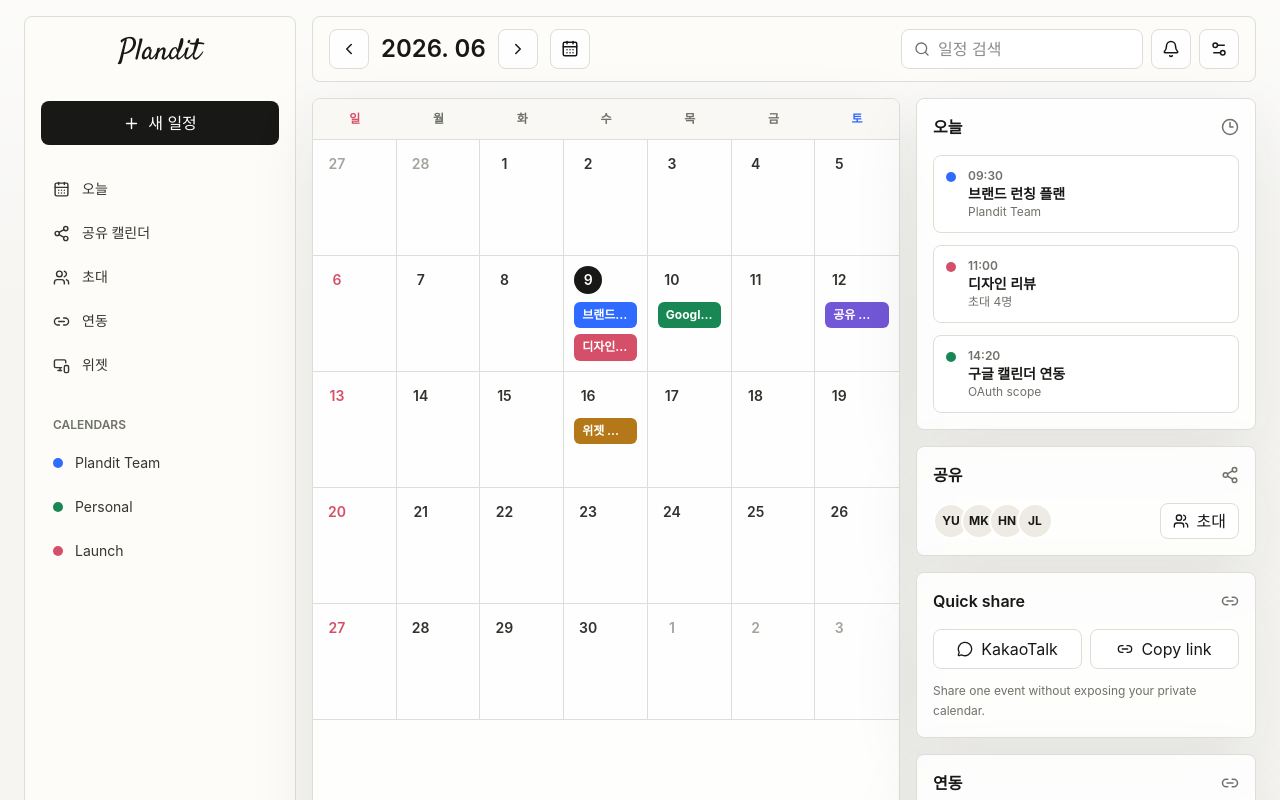
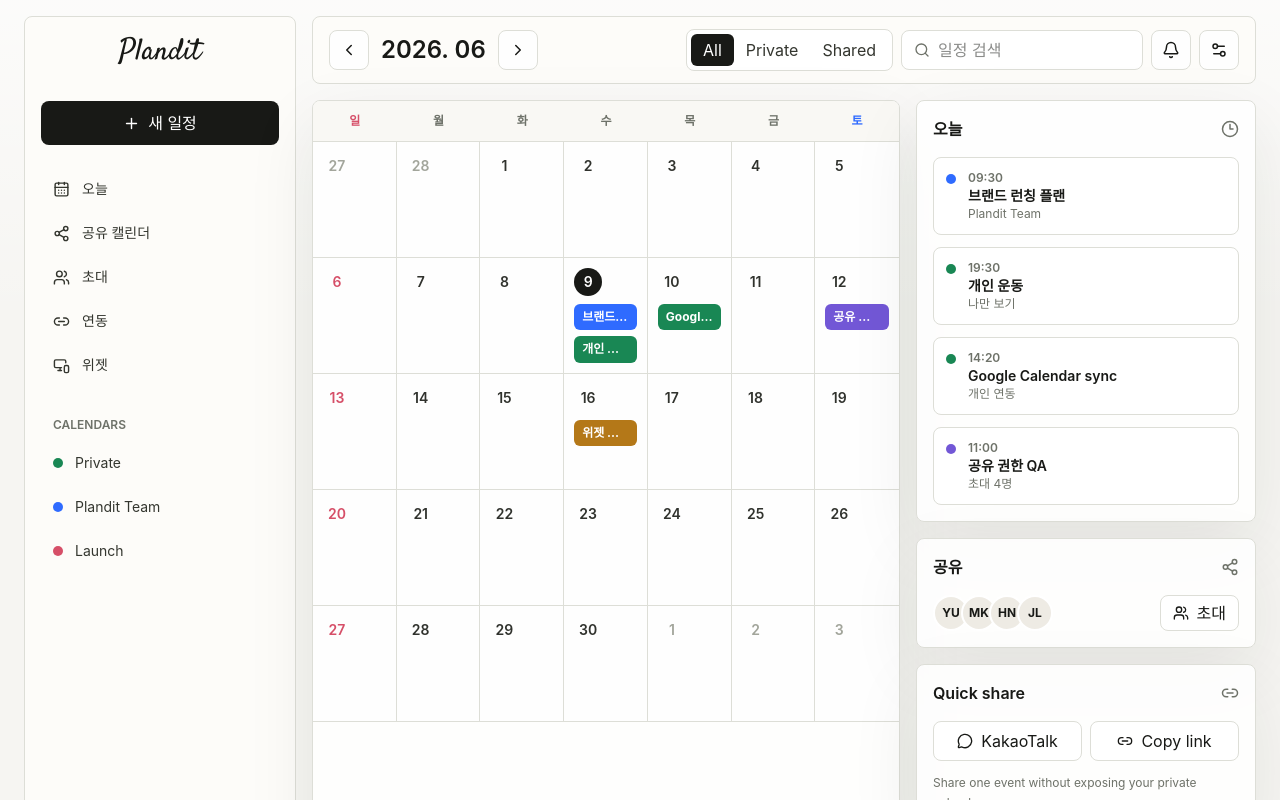
Before and after one commit to seommin/plandit, a Next.js app: page / in a window 1280 px wide. Shown: the top 800 px of the page. Built offline with nearby package versions, Linux system fonts and the light colour scheme.

Commit message:
update: 개인 공유 캘린더 필터 UI 추가

```diff
--- a/src/app/page.tsx
+++ b/src/app/page.tsx
@@ -1,3 +1,6 @@
+"use client";
+
+import { useMemo, useState } from "react";
 import {
   Bell,
   CalendarDays,
@@ -17,6 +20,16 @@ import {
   Users,
 } from "lucide-react";
 
+type CalendarScope = "ALL" | "PRIVATE" | "SHARED";
+
+type DemoEvent = {
+  title: string;
+  color: string;
+  scope: Exclude<CalendarScope, "ALL">;
+  meta: string;
+  time?: string;
+};
+
 const weekDays = [
   { label: "일", tone: "text-[#d64f68]" },
   { label: "월", tone: "text-[var(--muted)]" },
@@ -27,55 +40,85 @@ const weekDays = [
   { label: "토", tone: "text-[#2f6bff]" },
 ];
 
+const eventByDay = new Map<number, DemoEvent[]>([
+  [
+    9,
+    [
+      {
+        title: "브랜드 런칭 플랜",
+        color: "var(--blue)",
+        scope: "SHARED",
+        meta: "Plandit Team",
+        time: "09:30",
+      },
+      {
+        title: "개인 운동",
+        color: "var(--green)",
+        scope: "PRIVATE",
+        meta: "나만 보기",
+        time: "19:30",
+      },
+    ],
+  ],
+  [
+    10,
+    [
+      {
+        title: "Google Calendar sync",
+        color: "var(--green)",
+        scope: "PRIVATE",
+        meta: "개인 연동",
+        time: "14:20",
+      },
+    ],
+  ],
+  [
+    12,
+    [
+      {
+        title: "공유 권한 QA",
+        color: "var(--violet)",
+        scope: "SHARED",
+        meta: "초대 4명",
+        time: "11:00",
+      },
+    ],
+  ],
+  [
+    16,
+    [
+      {
+        title: "위젯 프로토타입",
+        color: "var(--amber)",
+        scope: "SHARED",
+        meta: "Launch",
+        time: "16:00",
+      },
+    ],
+  ],
+]);
+
 const monthDays = Array.from({ length: 35 }, (_, index) => {
   const day = index - 1;
   const dayOfWeek = index % 7;
-  const isSunday = dayOfWeek === 0;
-  const isSaturday = dayOfWeek === 6;
-  const isHoliday = day === 6;
 
   return {
+    key: `${day}-${index}`,
     label: day < 1 ? 27 + index : day > 30 ? day - 30 : day,
+    day,
     muted: day < 1 || day > 30,
-    isSunday,
-    isSaturday,
-    isHoliday,
+    isSunday: dayOfWeek === 0,
+    isSaturday: dayOfWeek === 6,
+    isHoliday: day === 6,
     today: day === 9,
-    events:
-      day === 9
-        ? [
-            { title: "브랜드 런칭 플랜", color: "var(--blue)" },
-            { title: "디자인 리뷰", color: "var(--rose)" },
-          ]
-        : day === 10
-          ? [{ title: "Google Calendar sync", color: "var(--green)" }]
-          : day === 12
-            ? [{ title: "공유 권한 QA", color: "var(--violet)" }]
-            : day === 16
-              ? [{ title: "위젯 프로토타입", color: "var(--amber)" }]
-              : [],
+    events: eventByDay.get(day) ?? [],
   };
 });
 
-const agenda = [
-  {
-    time: "09:30",
-    title: "브랜드 런칭 플랜",
-    meta: "Plandit Team",
-    color: "bg-[#2f6bff]",
-  },
-  {
-    time: "11:00",
-    title: "디자인 리뷰",
-    meta: "초대 4명",
-    color: "bg-[#d64f68]",
-  },
-  {
-    time: "14:20",
-    title: "구글 캘린더 연동",
-    meta: "OAuth scope",
-    color: "bg-[#198754]",
-  },
+const filterOptions: Array<{ label: string; value: CalendarScope }> = [
+  { label: "All", value: "ALL" },
+  { label: "Private", value: "PRIVATE" },
+  { label: "Shared", value: "SHARED" },
 ];
 
 const collaborators = ["YU", "MK", "HN", "JL"];
@@ -85,7 +128,44 @@ const quickShareActions = [
   { label: "Copy link", icon: Link2 },
 ];
 
+const navItems = [
+  ["오늘", CalendarDays],
+  ["공유 캘린더", Share2],
+  ["초대", Users],
+  ["연동", Link2],
+  ["위젯", MonitorSmartphone],
+] as const;
+
+const calendarItems = [
+  { label: "Private", color: "var(--green)", scope: "PRIVATE" },
+  { label: "Plandit Team", color: "var(--blue)", scope: "SHARED" },
+  { label: "Launch", color: "var(--rose)", scope: "SHARED" },
+] as const;
+
 export default function Home() {
+  const [activeScope, setActiveScope] = useState<CalendarScope>("ALL");
+
+  const filteredMonthDays = useMemo(
+    () =>
+      monthDays.map((day) => ({
+        ...day,
+        events:
+          activeScope === "ALL"
+            ? day.events
+            : day.events.filter((event) => event.scope === activeScope),
+      })),
+    [activeScope],
+  );
+
+  const agenda = useMemo(
+    () =>
+      filteredMonthDays
+        .flatMap((day) => day.events)
+        .filter((event) => event.time)
+        .slice(0, 4),
+    [filteredMonthDays],
+  );
+
   return (
     <main className="app-shell">
       <div className="fixed inset-x-0 top-0 z-30 flex h-14 items-center justify-center bg-[var(--ink)] text-white md:hidden">
@@ -105,19 +185,13 @@ export default function Home() {
             </button>
 
             <nav className="space-y-1 text-sm font-medium">
-              {[
-                ["오늘", CalendarDays],
-                ["공유 캘린더", Share2],
-                ["초대", Users],
-                ["연동", Link2],
-                ["위젯", MonitorSmartphone],
-              ].map(([label, Icon]) => (
+              {navItems.map(([label, Icon]) => (
                 <button
-                  key={label as string}
+                  key={label}
                   className="flex h-10 w-full items-center gap-3 rounded-lg px-3 text-left text-[#34362f] hover:bg-[#efeee9]"
                 >
                   <Icon size={17} />
-                  {label as string}
+                  {label}
                 </button>
               ))}
             </nav>
@@ -127,18 +201,21 @@ export default function Home() {
                 Calendars
               </p>
               <div className="space-y-2">
-                {[
-                  ["Plandit Team", "var(--blue)"],
-                  ["Personal", "var(--green)"],
-                  ["Launch", "var(--rose)"],
-                ].map(([label, color]) => (
-                  <div key={label} className="flex items-center gap-3 rounded-lg px-3 py-2">
+                {calendarItems.map((item) => (
+                  <button
+                    key={item.label}
+                    className={[
+                      "flex w-full items-center gap-3 rounded-lg px-3 py-2 text-left",
+                      activeScope === item.scope ? "bg-[#efeee9]" : "",
+                    ].join(" ")}
+                    onClick={() => setActiveScope(item.scope)}
+                  >
                     <span
                       className="size-2.5 rounded-full"
-                      style={{ backgroundColor: color }}
+                      style={{ backgroundColor: item.color }}
                     />
-                    <span className="text-sm text-[#34362f]">{label}</span>
-                  </div>
+                    <span className="text-sm text-[#34362f]">{item.label}</span>
+                  </button>
                 ))}
               </div>
             </div>
@@ -167,12 +244,25 @@ export default function Home() {
               <button className="icon-button" aria-label="Next month" title="Next month">
                 <ChevronRight size={18} />
               </button>
-              <button className="icon-button hidden md:inline-flex" aria-label="Open calendar" title="Open calendar">
-                <CalendarDays size={18} />
-              </button>
             </div>
 
-            <div className="hidden items-center gap-2 md:flex">
+            <div className="flex flex-wrap items-center gap-2">
+              <div className="flex rounded-lg border border-[var(--line)] bg-white p-1">
+                {filterOptions.map((option) => (
+                  <button
+                    key={option.value}
+                    className={[
+                      "h-8 rounded-md px-3 text-xs font-semibold",
+                      activeScope === option.value
+                        ? "bg-[var(--ink)] text-white"
+                        : "text-[#34362f] hover:bg-[#efeee9]",
+                    ].join(" ")}
+                    onClick={() => setActiveScope(option.value)}
+                  >
+                    {option.label}
+                  </button>
+                ))}
+              </div>
               <div className="hidden h-10 items-center gap-2 rounded-lg border border-[var(--line)] bg-white px-3 md:flex">
                 <Search size={16} className="text-[var(--muted)]" />
                 <input
@@ -180,10 +270,10 @@ export default function Home() {
                   placeholder="일정 검색"
                 />
               </div>
-              <button className="icon-button" aria-label="Notifications" title="Notifications">
+              <button className="icon-button hidden md:inline-flex" aria-label="Notifications" title="Notifications">
                 <Bell size={18} />
               </button>
-              <button className="icon-button" aria-label="Settings" title="Settings">
+              <button className="icon-button hidden md:inline-flex" aria-label="Settings" title="Settings">
                 <Settings2 size={18} />
               </button>
             </div>
@@ -202,14 +292,16 @@ export default function Home() {
                 ))}
               </div>
               <div className="calendar-grid">
-                {monthDays.map((day, index) => (
-                  <div key={`${day.label}-${index}`} className="day-cell bg-white/70">
+                {filteredMonthDays.map((day) => (
+                  <div key={day.key} className="day-cell bg-white/70">
                     <div className="mb-2 flex items-center justify-between">
                       <span
                         className={[
                           "flex size-7 items-center justify-center rounded-full text-sm font-semibold",
                           day.muted ? "text-[#a2a59b]" : "text-[#30322d]",
-                          !day.muted && (day.isSunday || day.isHoliday) ? "text-[#d64f68]" : "",
+                          !day.muted && (day.isSunday || day.isHoliday)
+                            ? "text-[#d64f68]"
+                            : "",
                           !day.muted && day.isSaturday ? "text-[#2f6bff]" : "",
                           day.today ? "bg-[var(--ink)] text-white" : "",
                         ].join(" ")}
@@ -241,10 +333,18 @@ export default function Home() {
                 </div>
                 <div className="space-y-3">
                   {agenda.map((item) => (
-                    <div key={item.title} className="flex gap-3 rounded-lg border border-[var(--line)] bg-white p-3">
-                      <div className={`mt-1 size-2.5 rounded-full ${item.color}`} />
+                    <div
+                      key={item.title}
+                      className="flex gap-3 rounded-lg border border-[var(--line)] bg-white p-3"
+                    >
+                      <div
+                        className="mt-1 size-2.5 rounded-full"
+                        style={{ backgroundColor: item.color }}
+                      />
                       <div className="min-w-0">
-                        <p className="text-xs font-semibold text-[var(--muted)]">{item.time}</p>
+                        <p className="text-xs font-semibold text-[var(--muted)]">
+                          {item.time}
+                        </p>
                         <p className="truncate text-sm font-semibold">{item.title}</p>
                         <p className="text-xs text-[var(--muted)]">{item.meta}</p>
                       </div>
@@ -327,7 +427,9 @@ export default function Home() {
                       <Lock size={15} />
                     </div>
                     <p className="text-2xl font-semibold">09:30</p>
-                    <p className="mt-1 text-sm text-[#c8ccc0]">브랜드 런칭 플랜</p>
+                    <p className="mt-1 text-sm text-[#c8ccc0]">
+                      브랜드 런칭 플랜
+                    </p>
                   </div>
                 </div>
               </section>
@@ -335,6 +437,7 @@ export default function Home() {
           </div>
         </section>
       </div>
+
       <footer className="fixed inset-x-0 bottom-0 z-20 border-t border-[var(--line)] bg-[#fdfcf9]/95 px-3 py-2 shadow-[0_-12px_40px_rgba(31,33,29,0.08)] backdrop-blur md:hidden">
         <nav className="mx-auto grid max-w-[520px] grid-cols-5 gap-1">
           {[
```
